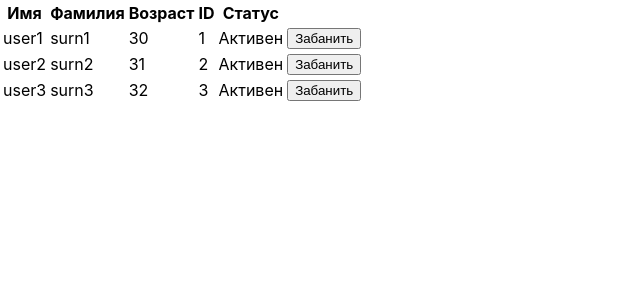
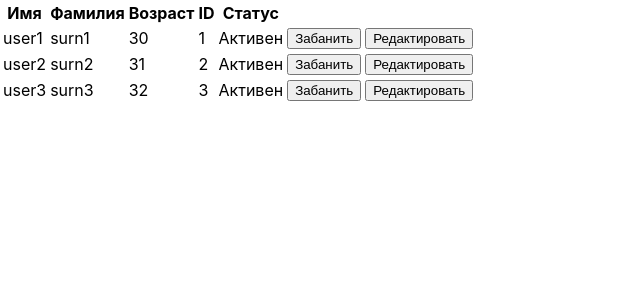
Before and after one commit to nemnogokartavyy/Basic-React-Tutorial, a React (Create React App) app: page / in a window 1280 px wide. Shown: the top 300 px of the page, without its empty margins (0-640 px from the left). Built offline with nearby package versions, Linux system fonts and the light colour scheme.

Commit message:
React Prime 88/112 chapter 1 task 96 gtask

```diff
--- a/src/App.js
+++ b/src/App.js
@@ -1,4 +1,4 @@
-// ⊗jsrtPmCpChPS
+// ⊗jsrtPmCpEPS
 
 //1
 import React from 'react';
--- a/src/components/User.js
+++ b/src/components/User.js
@@ -1,16 +1,25 @@
 import React from "react";
 
-const User = ({ id, name, surname, age, ban, banIt }) => {
+const User = ({ id, name, surname, age, ban, banIt, isEdit, toggleMode, editUser }) => {
     return (
         <>
             <tr>
-                <td>{name}</td>
-                <td>{surname}</td>
-                <td>{age}</td>
+                <td>{isEdit
+                    ? <input value={name} onChange={(event) => editUser(id, 'name', event)} />
+                    : <span>{name}</span>}</td>
+                <td>{isEdit
+                    ? <input value={surname} onChange={(event) => editUser(id, 'surname', event)} />
+                    : <span>{surname}</span>}</td>
+                <td>{isEdit
+                    ? <input value={age} onChange={(event) => editUser(id, 'age', event)} />
+                    : <span>{age}</span>}</td>
                 <td>{id}</td>
                 <td>{ban ? 'Забанен' : 'Активен'}</td>
                 <td>
                     <button onClick={() => banIt(id)}>{ban ? 'Разбанить' : 'Забанить'}</button>
+                </td>
+                <td>
+                    <button onClick={() => toggleMode(id)}>{isEdit ? 'Сохранить' : 'Редактировать'}</button>
                 </td>
             </tr>
         </>
--- a/src/components/Users.js
+++ b/src/components/Users.js
@@ -4,9 +4,9 @@ import { User } from "./User";
 const Users = () => {
 
     const initUsers = [
-        { id: 1, name: 'user1', surname: 'surn1', age: 30, ban: false },
-        { id: 2, name: 'user2', surname: 'surn2', age: 31, ban: false },
-        { id: 3, name: 'user3', surname: 'surn3', age: 32, ban: false },
+        { id: 1, name: 'user1', surname: 'surn1', age: 30, ban: false, isEdit: false },
+        { id: 2, name: 'user2', surname: 'surn2', age: 31, ban: false, isEdit: false },
+        { id: 3, name: 'user3', surname: 'surn3', age: 32, ban: false, isEdit: false },
     ];
 
     const [users, setUser] = useState(initUsers);
@@ -20,6 +20,9 @@ const Users = () => {
             age={user.age}
             ban={user.ban}
             banIt={banIt}
+            isEdit={user.isEdit}
+            toggleMode={toggleMode}
+            editUser={editUser}
         />
     })
 
@@ -34,6 +37,26 @@ const Users = () => {
         setUser(copy);
     }
 
+    function toggleMode(id) {
+        setUser(users.map(user => {
+            if (user.id === id) {
+                user.isEdit = !user.isEdit;
+            }
+
+            return user;
+        }));
+    }
+
+    function editUser(id, field, event) {
+        setUser(users.map(user => {
+            if (user.id === id) {
+                user[field] = event.target.value;
+            }
+
+            return user;
+        }));
+    }
+
     return (
         <>
             {result}
```
